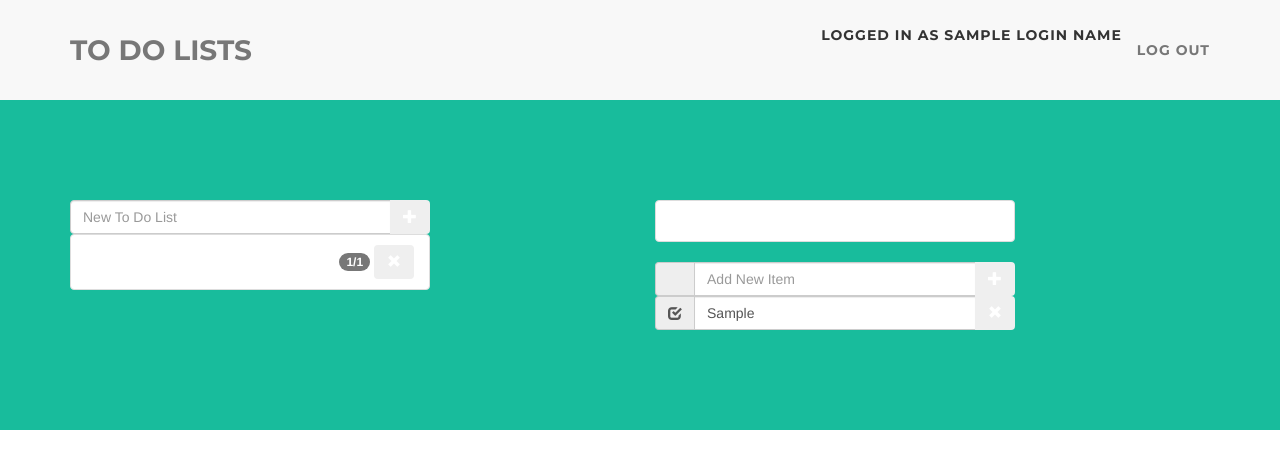
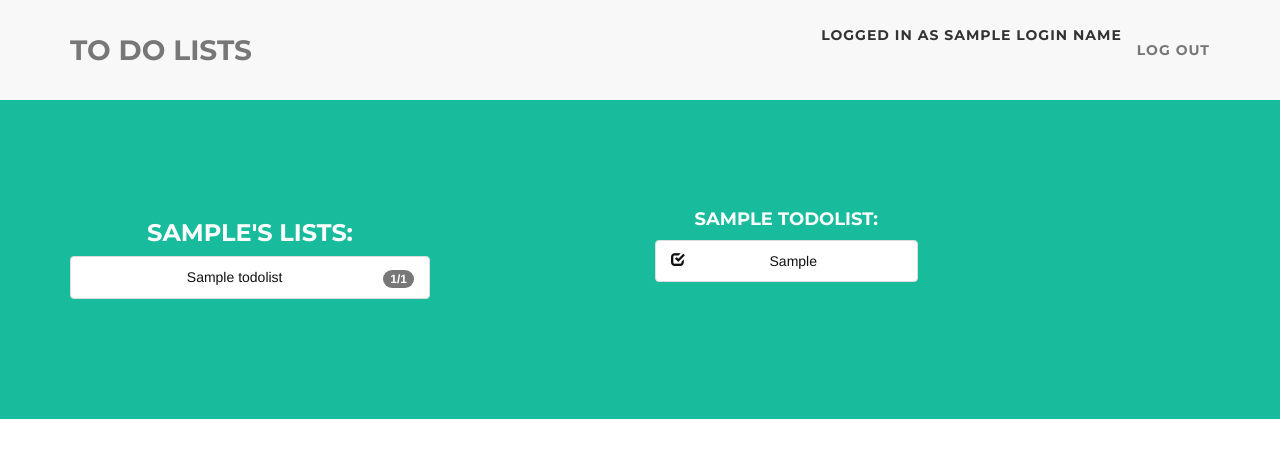
Before and after one commit to agilman/flask-template, a Flask app: template app/templates/SPA_viewer.html in a window 1280 px wide. Shown: the top 469 px of the page. Run offline with Flask 2, Linux system fonts and the light colour scheme; the template is opened without the code that fills it: most values are stand-ins (such as "Sample title", 1, 10 or a date in 2020); some libraries are stand-ins or nearby versions.

Commit message:
Isolated viewer from editor.

```diff
--- /dev/null
+++ b/app/static/js/SPA_viewer.js
@@ -0,0 +1,58 @@
+
+(function(angular){
+angular.module('myApp', [])
+.controller('MyAppController', ['$scope','$http', function($scope,$http) {
+
+    var userId = document.getElementById("userId").value;
+    $scope.userId = userId;
+    $http.get('/services/api/userLists?userId='+userId).then(function(data){
+	$scope.toDoLists = data.data.lists;
+	$scope.selectedList = 0;
+	$scope.selectedListName = $scope.toDoLists[$scope.selectedList].name;
+	$scope.$broadcast('listChangeBroadcast',$scope.selectedList);
+    });
+
+    $scope.$on('listSelectChangeEvent',function(event,data){
+	$scope.selectedList = data;
+	$scope.selectedListName = $scope.toDoLists[data].name;
+	$scope.$broadcast('listChangeBroadcast',data);
+    });
+
+}])
+.controller('ToDoListsController',['$scope',function($scope){
+    $scope.getChecked = function(indx){
+	var items = $scope.toDoLists[indx].items;
+	var checkedCount = 0;
+	for (var i=0;i<items.length; i++){
+	    if (items[i].completed){
+		checkedCount+=1;
+	    }
+	}
+	return checkedCount.toString();
+    };
+    $scope.getTotal = function(indx){
+	var total = $scope.toDoLists[indx].items.length;
+	return total.toString();
+    };
+    $scope.toDoClick = function(indx){
+	$scope.$emit('listSelectChangeEvent',indx);
+    };
+
+}])
+.controller('ToDoItemsController',['$scope','$http',function($scope,$http){
+    $scope.checkMark = function(indx){
+        if ($scope.items[indx].completed){
+	    return "check";
+	}else{
+	    return "unchecked";
+	}
+    };
+
+    $scope.$on("listChangeBroadcast",function(event,data){
+	if ($scope.toDoLists.length==0){
+	    $scope.items=[];
+	}
+	$scope.items = $scope.toDoLists[data].items;
+    });
+}]);
+})(window.angular);
--- /dev/null
+++ b/app/static/toDoList_viewer.css
@@ -0,0 +1,22 @@
+
+li.list-group-item.toDoList:hover{
+    color: #01FF22 ;
+    background-color: #000000;
+}
+
+.task {
+    color : #111111;
+    cursor:default;
+}
+
+.toDoList{
+    color: #111111;
+}
+
+.itemCheckbox:hover{
+    cursor:pointer;
+}
+
+.listName:hover{
+    cursor:default;
+}
--- a/app/templates/SPA_viewer.html
+++ b/app/templates/SPA_viewer.html
@@ -3,23 +3,15 @@
 {% block ngApp %} ng-app="myApp"{% endblock %}
 
 {% block additionalCSS %}
-<link rel="stylesheet" href="/static/toDoList.css">
+<link rel="stylesheet" href="/static/toDoList_viewer.css">
 {% endblock %}
 
 {% block mainController %} ng-controller="MyAppController"{% endblock %}
 
 {% block mainRow %}
-
-    <div class="row">
+   <div class="row">
       <div class="col-xs-4">
-	<div class="input-group">
-	  <input type="text" class="form-control" placeholder="New To Do List" ng-model="newListName">
-	  <span class="input-group-btn">
-	    <button class="btn" ng-click="addListClick(newListName)">
-	      <span class="glyphicon glyphicon-plus"></span>
-	    </button>
-	  </span>
-	</div>
+	<h3>{{ userName }}'s lists:</h3>
 
 	<div ng-controller="ToDoListsController">
 	  <ul class="list-group">
@@ -27,7 +19,6 @@
 	      {{ '{{ toDoList.name }}' }}
 	      <span class="pull-right">
 		<span class="badge"> {{ '{{getChecked($index) }}' }}/{{ '{{ getTotal($index) }}'  }}</span>
-		<button class="btn" ng-click="removeListClick($index)"><span class="glyphicon glyphicon-remove"></span></button>
 	      </span>
 	    </li>
 	  </ul>
@@ -36,45 +27,25 @@
       </div> <!-- end col-->
       <div class="col-xs-2">
       </div>
-      <div class="col-xs-4">
-	<ul class="list-group center-block">
-	  <li class="list-group-item">
-	    <span class="glyphicon glyphicon-list listName"></span>
-	    <span class="text-center listName">{{ '{{ selectedListName }}' }}</span>
-	  </li>
-	</ul>
-
-	<div class="input-group">
-	  <span class="input-group-addon">
-	    <span class="glyphicon glyphicon-plus" style="visibility:hidden"></span>
-	  </span>
-	  <input type="text" class="form-control" ng-model="newItemName" placeholder="Add New Item">
-	  <span class="input-group-btn">
-	    <button class="btn" ng-click="addItemClick(newItemName)">
-	      <span class="glyphicon glyphicon-plus"></span>
-	    </button>
-	  </span>
-	</div>
+      <div class="col-xs-3">
+	<span>
+	  <h4>{{ '{{ selectedListName }}' }}:</h4>
+	</span>
 
 	<div ng-controller="ToDoItemsController">
-	  <div class="input-group" ng-repeat="item in items">
-	    <span class="input-group-addon" >
-	      <span class="glyphicon glyphicon-{{ '{{ checkMark($index) }}' }} itemCheckbox" ng-click="checkClick($index)"></span>
-	    </span>
-	    <input type="text" class="form-control" value="{{ '{{ item.task }}' }}" />
-	    <span class="input-group-btn">
-	      <button class="btn" ng-click="itemRemoveClick($index)">
-		<span class="glyphicon glyphicon-remove"></span>
-	      </button>
-	    </span>
-	  </div>
+	  <ul class="list-group">
+	    <li class="list-group-item task" ng-repeat="item in items">
+	      <span class="glyphicon glyphicon-{{ '{{ checkMark($index) }}' }} pull-left">
+	      </span>
+		{{ '{{ item.task }}' }}
+	    </li>
+	  </ul>
 	</div>
 
       </div>
     </div>
-
 {% endblock %}
 
 {% block additionalJS %}
-  <script src="/static/js/SPA_editor.js"></script>
+  <script src="/static/js/SPA_viewer.js"></script>
 {% endblock %}
```
